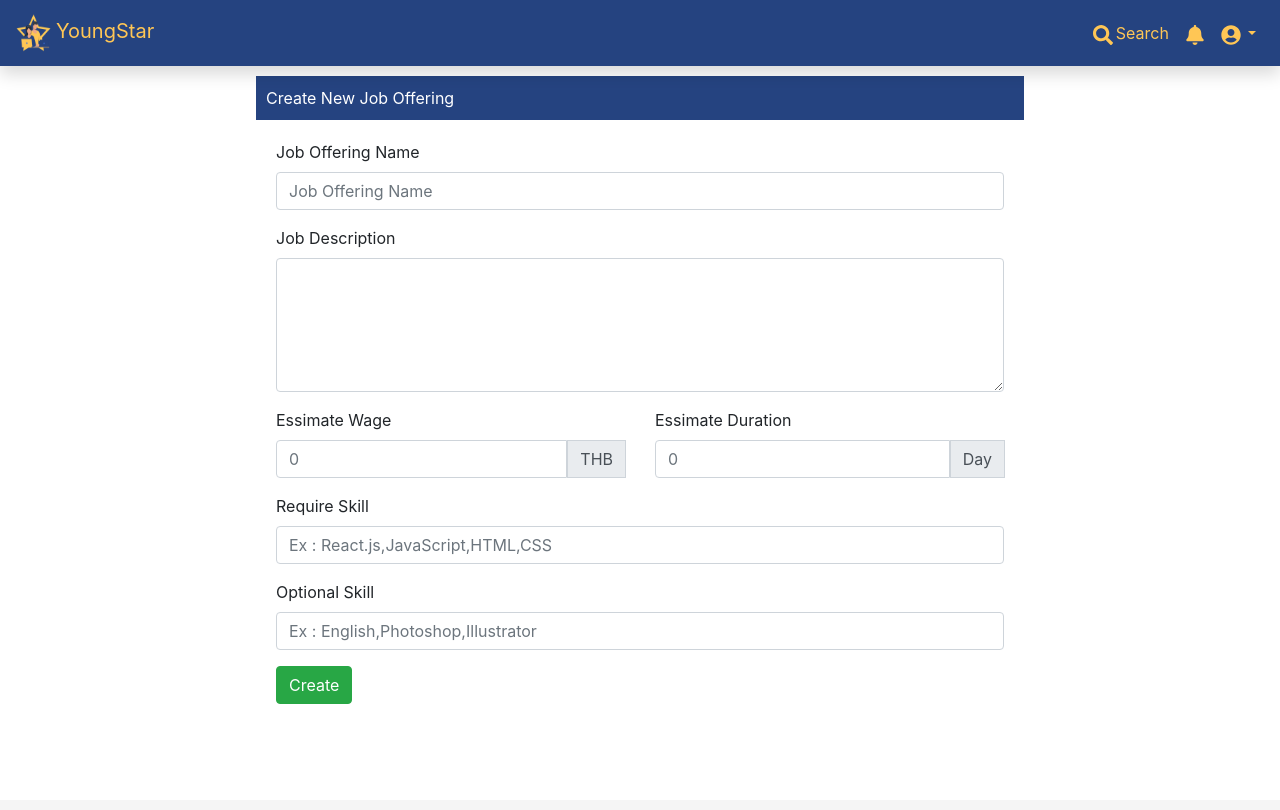
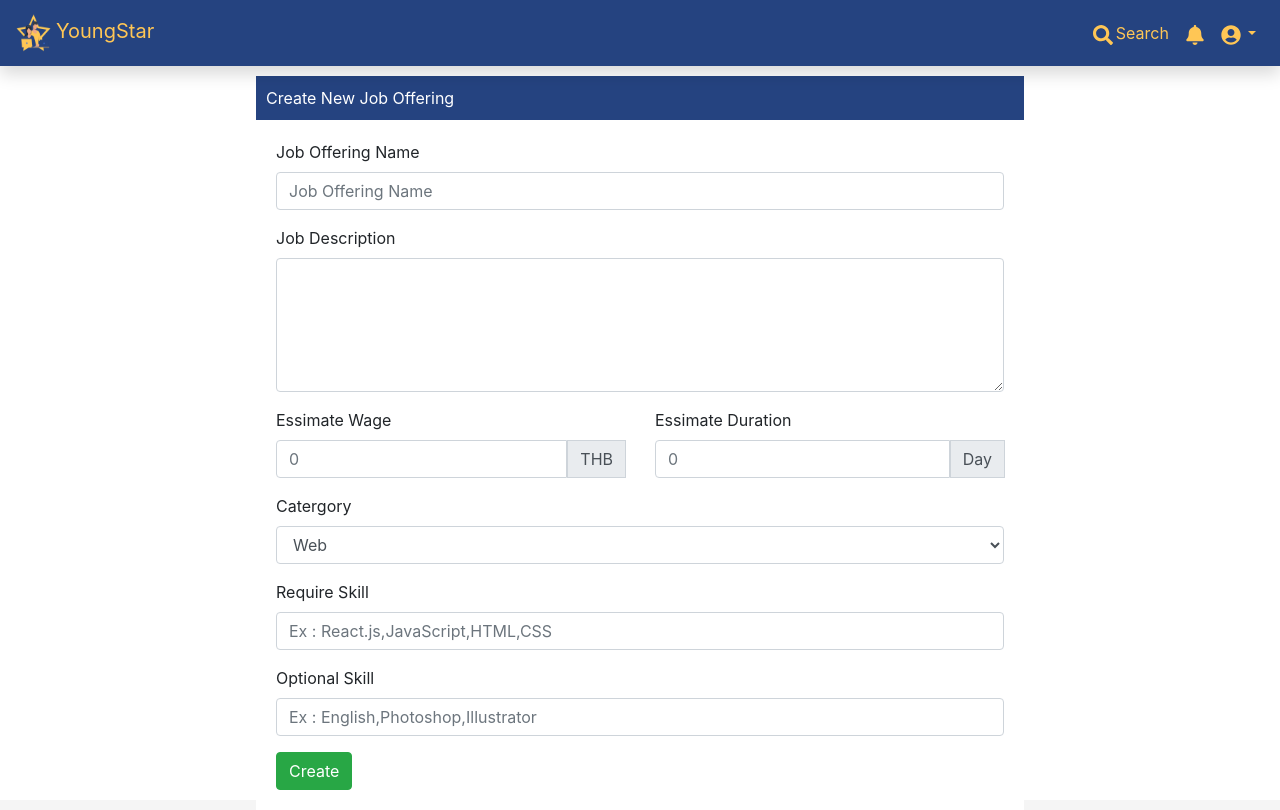
Before and after one commit to 2110423-2019-2/sec2_ShibaInu_front_end, a React (Create React App) app: page /jobcreate in a window 1280 px wide. Built offline with nearby package versions, Linux system fonts and the light colour scheme.

Commit message:
connect JobCreate to API

```diff
--- a/src/JobCreatePage.js
+++ b/src/JobCreatePage.js
@@ -1,13 +1,63 @@
 import React from "react";
+import axios from "axios";
 import "./JobCreatePage.css";
 import { Form, Row, Col, InputGroup, Button } from "react-bootstrap";
 import NavBar from "./NavBar";
+var utilities = require("./Utilities.json");
 
 class JobCreatePage extends React.Component {
   constructor(props) {
     super(props);
-    this.state = {};
+    this.state = {
+      postData: {
+        name: "",
+        description: "",
+        estimatedDuration: 0,
+        estimatedWage: 0,
+        catergory: "Web",
+        // "web" / "software" / "mobile" / "game" / "other"
+        client: 1,
+        requiredSkills: [],
+        optianalSkills: []
+      }
+    };
+    this.handleChange.bind(this);
+    this.handleSubmit.bind(this);
   }
+
+  handleChange = e => {
+    let tempData = this.state.postData;
+    if (
+      e.target.name === "estimatedDuration" ||
+      e.target.name === "estimatedWage"
+    ) {
+      tempData[e.target.name] = parseInt(e.target.value);
+    } else {
+      tempData[e.target.name] = e.target.value;
+    }
+    this.setState({
+      postData: tempData
+    });
+  };
+
+  handleSubmit = event => {
+    event.preventDefault();
+
+    axios
+      .post(utilities["backend-url"] + "/jobs", this.state.postData)
+      .then(res => {
+        console.log(res);
+        console.log(res.data);
+      })
+      .catch(error => {
+        if (error.response.status === 400) {
+          console.log("Error 400");
+          this.setState({ errorMessage: error.response.data.message });
+        } else {
+          console.error(error);
+        }
+      });
+  };
 
   render() {
     return (
@@ -16,14 +66,25 @@ class JobCreatePage extends React.Component {
         <div class="job-create-page">
           <header>Create New Job Offering</header>
           <div>
-            <Form>
+            <Form onSubmit={this.handleSubmit}>
               <Form.Group controlId="jobname">
                 <Form.Label>Job Offering Name</Form.Label>
-                <Form.Control placeholder="Job Offering Name" />
+                <Form.Control
+                  placeholder="Job Offering Name"
+                  name="name"
+                  onChange={this.handleChange}
+                  required
+                />
               </Form.Group>
               <Form.Group controlId="jobDes">
                 <Form.Label>Job Description</Form.Label>
-                <Form.Control as="textarea" rows="5" />
+                <Form.Control
+                  as="textarea"
+                  rows="5"
+                  name="description"
+                  onChange={this.handleChange}
+                  required
+                />
               </Form.Group>
               <Row>
                 <Col>
@@ -34,7 +95,8 @@ class JobCreatePage extends React.Component {
                       <Form.Control
                         type="number"
                         placeholder="0"
-                        // aria-describedby="inputGroupPrepend"
+                        name="estimatedWage"
+                        onChange={this.handleChange}
                         required
                       />
                       <InputGroup.Prepend>
@@ -53,7 +115,8 @@ class JobCreatePage extends React.Component {
                       <Form.Control
                         type="number"
                         placeholder="0"
-                        // aria-describedby="inputGroupPrepend"
+                        name="estimatedDuration"
+                        onChange={this.handleChange}
                         required
                       />
                       <InputGroup.Prepend>
@@ -65,13 +128,35 @@ class JobCreatePage extends React.Component {
                   </Form.Group>
                 </Col>
               </Row>
+              <Form.Group controlId="catergory">
+                <Form.Label>Catergory</Form.Label>
+                <Form.Control
+                  as="select"
+                  name="catergory"
+                  onChange={this.handleChange}
+                >
+                  <option>Web</option>
+                  <option>Software</option>
+                  <option>Mobile</option>
+                  <option>Game</option>
+                  <option>Other</option>
+                </Form.Control>
+              </Form.Group>
               <Form.Group controlId="reqSkill">
                 <Form.Label>Require Skill</Form.Label>
-                <Form.Control placeholder="Ex : React.js,JavaScript,HTML,CSS" />
+                <Form.Control
+                  placeholder="Ex : React.js,JavaScript,HTML,CSS"
+                  name="requiredSkills"
+                  onChange={this.handleChange}
+                />
               </Form.Group>
               <Form.Group controlId="optSkill">
                 <Form.Label>Optional Skill</Form.Label>
-                <Form.Control placeholder="Ex : English,Photoshop,Illustrator" />
+                <Form.Control
+                  placeholder="Ex : English,Photoshop,Illustrator"
+                  name="optianalSkills"
+                  onChange={this.handleChange}
+                />
               </Form.Group>
               <Button variant="success" type="submit">
                 Create
--- a/src/JobPage.js
+++ b/src/JobPage.js
@@ -11,6 +11,7 @@ import {
   InputGroup,
   Table
 } from "react-bootstrap";
+var utilities = require("./Utilities.json");
 
 class JobDetail extends React.Component {
   constructor(props) {
@@ -19,7 +20,7 @@ class JobDetail extends React.Component {
   }
 
   componentDidMount() {
-    axios.get("http://35.198.228.244:10000/jobs/1").then(res => {
+    axios.get(utilities["backend-url"] + "/jobs/1").then(res => {
       const details = res.data;
       this.setState({ details });
     });
@@ -119,7 +120,7 @@ class InterrestedFreelancer extends React.Component {
   }
 
   componentDidMount() {
-    axios.get("http://35.198.228.244:10000/bids/bidId/1").then(res => {
+    axios.get(utilities["backend-url"] + "/bids/bidId/1").then(res => {
       const bids = res.data;
       this.setState({ bids });
     });
@@ -162,7 +163,7 @@ class InterFreeRow extends React.Component {
 
   componentDidMount() {
     axios
-      .get("http://35.198.228.244:10000/users/" + this.props.userId)
+      .get(utilities["backend-url"] + "/users" + this.props.userId)
       .then(res => {
         const user = res.data;
         this.setState({ user });
```
